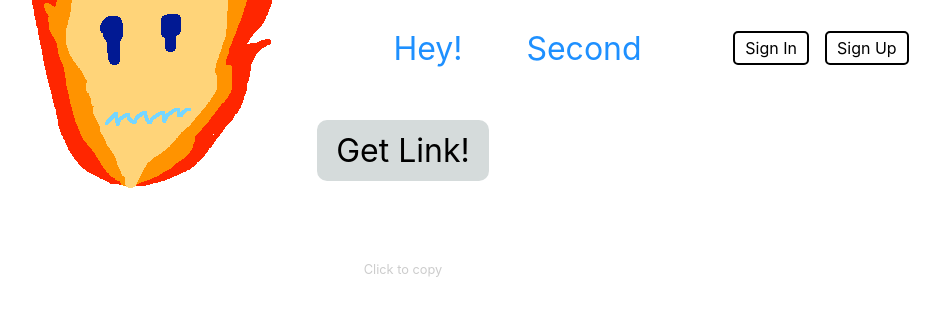
After one commit to 1337yeeee/referalLinks, a Flask app: page /referral in a window 1280 px wide. The commit adds this page. Shown: the top 316 px of the page, without its empty margins (237-1177 px from the left). Run offline with Flask 2, Linux system fonts and the light colour scheme.

Commit message:
links generation

```diff
--- a/website/__init__.py
+++ b/website/__init__.py
@@ -13,7 +13,10 @@ def load_current_user():
 
 
 from website.views import index
+from website.views import referral
 app.register_blueprint(index.mod)
-
+app.register_blueprint(referral.mod)
+del index
+del referral
 
 from website.database import User
--- /dev/null
+++ b/website/static/style/ref.css
@@ -0,0 +1,41 @@
+.container {
+	margin-top: 2rem;
+	margin-bottom: 1rem;
+}
+
+.create-btn {
+	margin-left: auto;
+	margin-right: auto;
+	text-align: center;
+}
+
+.create-btn button {
+	font-size: 2rem;
+	border: 3px solid #D5DBDB;
+	border-radius: 10px;
+	padding: 0.5rem 1rem;
+	background-color: #D5DBDB;
+}
+
+.create-btn button:hover {
+	cursor: pointer;
+	background-color: #BFC9CA;
+}
+
+.link {
+	display: inline-block;
+	font-size: 1.5rem;
+	font-weight: 500;
+	text-decoration: underline;
+	padding: 10px 20px;
+}
+
+.link:hover {
+	cursor: pointer;
+	text-decoration: none;
+}
+
+.ps {
+	font-size: 0.8rem;
+	color: #CCC;
+}
--- a/website/templates/general/index.html
+++ b/website/templates/general/index.html
@@ -4,5 +4,5 @@
   {{ super() }}
 {% endblock %}
 
-{% block body %}
+{% block content %}
 {% endblock %}
--- a/website/templates/layout.html
+++ b/website/templates/layout.html
@@ -19,6 +19,11 @@
         <div class="nav-item">
             <a href="#">Second</a>
         </div>
+        {% if g.user %}
+        <div class="nav-item">
+            <a href="referral">Rferral</a>
+        </div>
+        {% endif %}
         {% if g.user %}
         <div class="login-section">
             <div class='user_name'>
--- /dev/null
+++ b/website/templates/referral/index.html
@@ -0,0 +1,45 @@
+{% extends "layout.html" %}
+
+{% block head %}
+  {{ super() }}
+  <script src="https://ajax.googleapis.com/ajax/libs/jquery/3.6.1/jquery.min.js"></script>
+  <link rel="stylesheet" href="static/style/ref.css">
+{% endblock %}
+
+
+{% block content %}
+<div class='container'>
+  <div class="create-btn">
+    <button id='click'><span>Get Link!</span></button>
+    <div>
+      <p class="link" id="p1"></p>
+    </div>
+    <p class='ps'>Click to copy</p>
+  </div>
+</div>
+
+<script type="text/javascript">
+  // link gnerator button
+  $('#click').click(function(e){
+    e.preventDefault()
+
+    $.ajax({
+      type: "GET",
+      url: "{{ url_for('referral.click') }}",
+      success: function(result) {
+        $('#p1').html(result)
+      }
+    })
+  })
+
+  // copy to clippboard when clicked
+  $('#p1').click(function(){
+    var $temp = $("<input>");
+    $("body").append($temp);
+    $temp.val($('#p1').text()).select();
+    document.execCommand("copy");
+    $temp.remove();
+  });
+</script>
+
+{% endblock %}
--- /dev/null
+++ b/website/views/referral.py
@@ -0,0 +1,26 @@
+from flask import Blueprint, render_template, g, request, redirect, flash, make_response
+from website.database import db_session, User, RefLink
+
+mod = Blueprint('referral', __name__)
+
+@mod.route('/referral')
+def referral():
+	return render_template('referral/index.html')
+
+
+@mod.route('/referral/click')
+def click():
+	if not g.user:
+		return '404'
+
+	link = RefLink.query.filter_by(user_id=g.user.id).first()
+
+	if link:
+		link.link = RefLink.generateLink()
+		db_session.commit()
+	else:
+		link = RefLink(g.user.id)
+		db_session.add(link)
+		db_session.commit()
+
+	return 'http://127.0.0.1:5000/referral/' + link.link
```
Also changed, not shown: website/database.py (+67 -23 lines).
